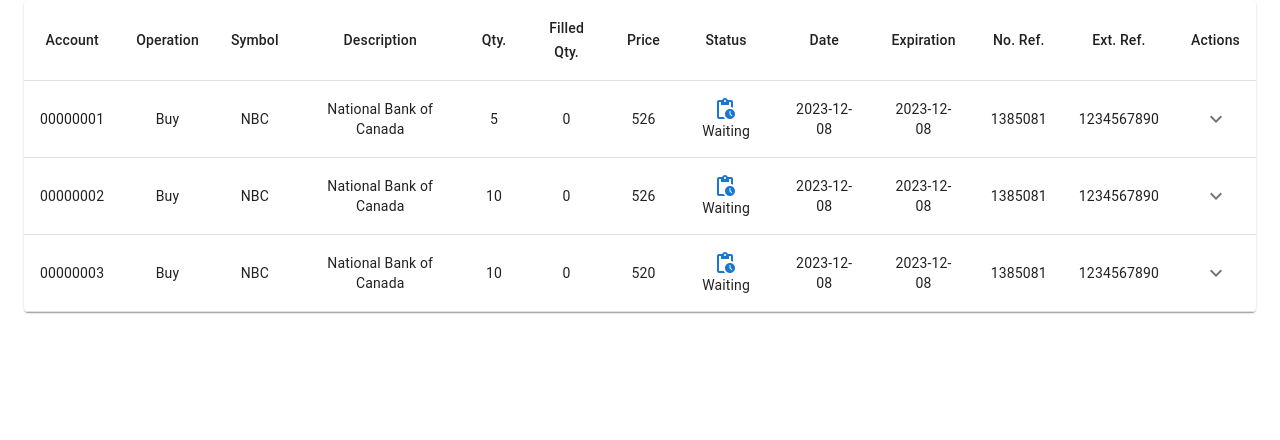
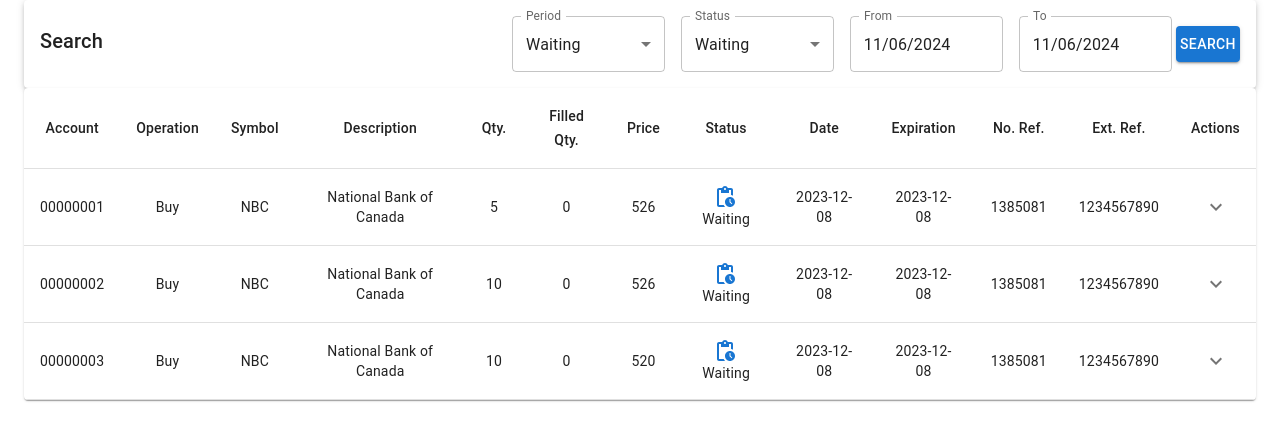
Before and after one commit to thongrodw/ATA-FE, a React (Create React App) app: page / in a window 1280 px wide. Shown: the top 440 px of the page. Built offline with nearby package versions, Linux system fonts and the light colour scheme.

Commit message:
Add filter

```diff
--- a/package.json
+++ b/package.json
@@ -6,8 +6,10 @@
     "@emotion/react": "^11.13.3",
     "@emotion/styled": "^11.13.0",
     "@mui/icons-material": "^6.1.6",
+    "@mui/lab": "^6.0.0-beta.14",
     "@mui/material": "^6.1.6",
     "@mui/material-pigment-css": "^6.1.6",
+    "@mui/x-date-pickers": "^7.22.1",
     "@testing-library/jest-dom": "^5.17.0",
     "@testing-library/react": "^13.4.0",
     "@testing-library/user-event": "^13.5.0",
--- a/src/components/Filter.js
+++ b/src/components/Filter.js
@@ -1,9 +1,13 @@
 import { useState } from 'react';
+import { TextField, MenuItem, Button, Paper, Typography } from '@mui/material';
+import Grid from '@mui/material/Grid';
+import { AdapterDayjs } from '@mui/x-date-pickers/AdapterDayjs';
+import { LocalizationProvider, DatePicker } from '@mui/x-date-pickers';
+import dayjs from 'dayjs';
 
 const Filter = ({ onFilterChange }) => {
-
-    const [startDate, setStartDate] = useState(new Date());
-    const [endDate, setEndDate] = useState(new Date());
+    const [startDate, setStartDate] = useState(dayjs());
+    const [endDate, setEndDate] = useState(dayjs());
     const [status, setStatus] = useState('Waiting');
 
     const handleFilterChange = () => {
@@ -11,18 +15,66 @@
     }
 
     return (
-        <div className="filters">
-            <label>Status:</label>
-            <select value={status} onChange={(e) => setStatus(e.target.value)}>
-                <option value="Waiting">Waiting</option>
-                <option value="Transmission">Transmission</option>
-            </select>
-            <label>From:</label>
-            <input type="date" value={startDate} onChange={(e) => setStartDate(e.target.value)} />
-            <label>To:</label>
-            <input type="date" value={endDate} onChange={(e) => setEndDate(e.target.value)} />
-            <button onClick={handleFilterChange}>Search</button>
-        </div>
+        <Paper elevation={3} sx={{ padding: 2, marginBottom: 2, height: 'auto', maxWidth: 'xl', margin: '0 auto' }}>
+            <Grid container spacing={2} alignItems="center">
+                <Grid item xs={2}>
+                    <Typography variant="h6" gutterBottom>
+                        Search
+                    </Typography>
+                </Grid>
+                <Grid item xs={10}>
+                    <LocalizationProvider dateAdapter={AdapterDayjs}>
+                        <Grid container spacing={2} alignItems="center" display='flex' justifyContent="flex-end" sx={{ marginLeft: 'auto' }}>
+                            <Grid item xs={12} md={2}>
+                                <TextField
+                                    select
+                                    label="Period"
+                                    value={status}
+                                    onChange={(e) => setStatus(e.target.value)}
+                                    fullWidth
+                                >
+                                    <MenuItem value="Waiting">Waiting</MenuItem>
+                                    <MenuItem value="Transmission">Transmission</MenuItem>
+                                </TextField>
+                            </Grid>
+                            <Grid item xs={12} md={2}>
+                                <TextField
+                                    select
+                                    label="Status"
+                                    value={status}
+                                    onChange={(e) => setStatus(e.target.value)}
+                                    fullWidth
+                                >
+                                    <MenuItem value="Waiting">Waiting</MenuItem>
+                                    <MenuItem value="Transmission">Transmission</MenuItem>
+                                </TextField>
+                            </Grid>
+                            <Grid item xs={12} md={2}>
+                                <DatePicker
+                                    label="From"
+                                    value={startDate}
+                                    onChange={(date) => setStartDate(date)}
+                                    renderInput={(params) => <TextField {...params} fullWidth />}
+                                />
+                            </Grid>
+                            <Grid item xs={12} md={2}>
+                                <DatePicker
+                                    label="To"
+                                    value={endDate}
+                                    onChange={(date) => setEndDate(date)}
+                                    renderInput={(params) => <TextField {...params} fullWidth />}
+                                />
+                            </Grid>
+                            <Grid item xs={12} md={1} sx={{ display: 'flex', justifyContent: 'flex-end', paddingRight: 2}}>
+                                <Button variant="contained" color="primary" onClick={handleFilterChange}>
+                                    Search
+                                </Button>
+                            </Grid>
+                        </Grid>
+                    </LocalizationProvider>
+                </Grid>
+            </Grid>
+        </Paper>
     );
 };
 
--- a/src/components/ResultsTable.js
+++ b/src/components/ResultsTable.js
@@ -1,5 +1,5 @@
 import React, { useState } from 'react';
-import { Table, TableBody, TableCell, TableContainer, TableHead, TableRow, Paper, IconButton, Chip, Collapse, useMediaQuery } from '@mui/material';
+import { Table, TableBody, TableCell, TableContainer, TableHead, TableRow, Paper, IconButton, Collapse, useMediaQuery } from '@mui/material';
 import PendingActionsIcon from '@mui/icons-material/PendingActions';
 import { useTheme } from '@mui/material/styles';
 import ExpandMoreIcon from '@mui/icons-material/ExpandMore';
--- a/src/pages/Main.js
+++ b/src/pages/Main.js
@@ -3,10 +3,12 @@
 import { Container } from '@mui/material';
 import ResultsTable from '../components/ResultsTable';
 import mockData from '../data/mockData';
+import Filter from '../components/Filter';
 
 
 const Main = () => (
     <Container maxWidth="xl">
+        <Filter />
         <ResultsTable data={mockData} />
     </Container>
 );
```
Also changed, not shown: 1 other file (tests, documents, lock files or other folders).
